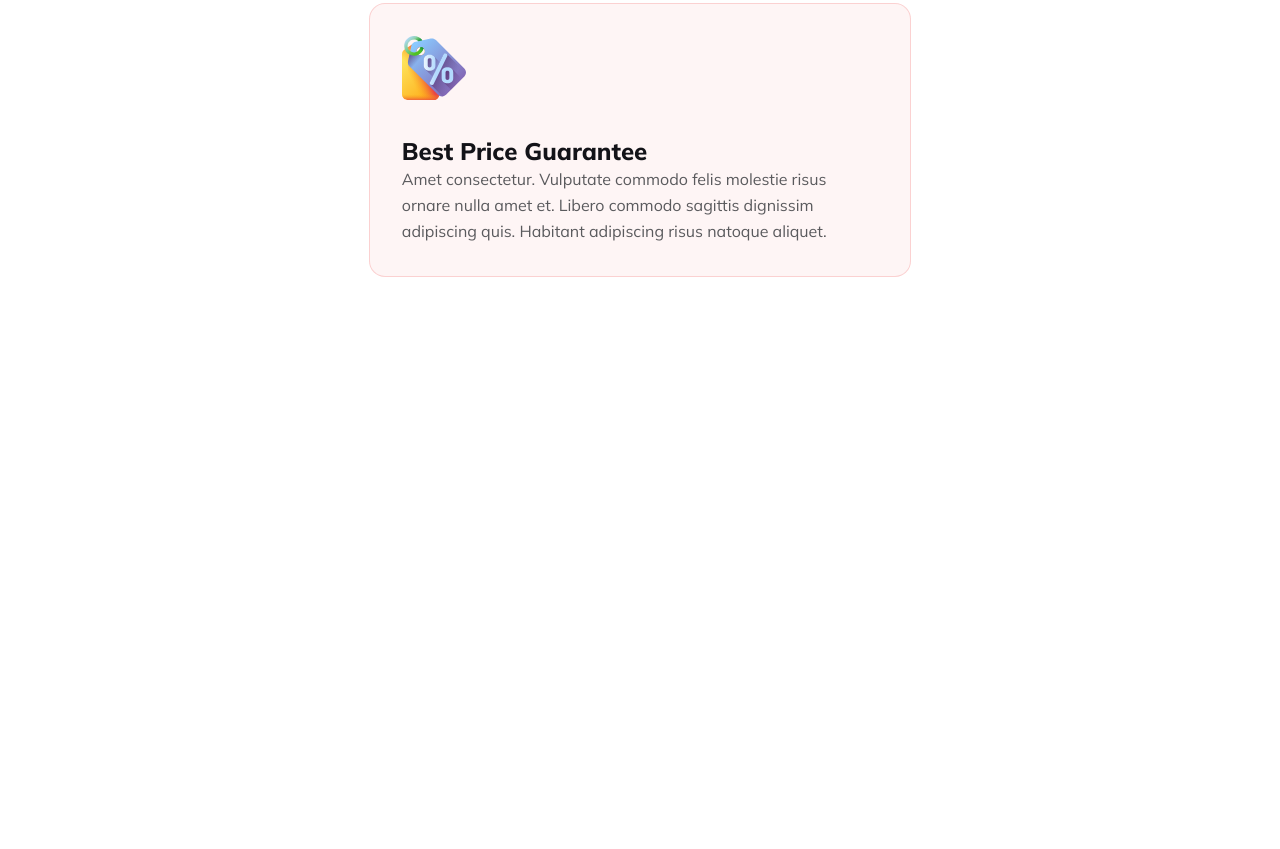
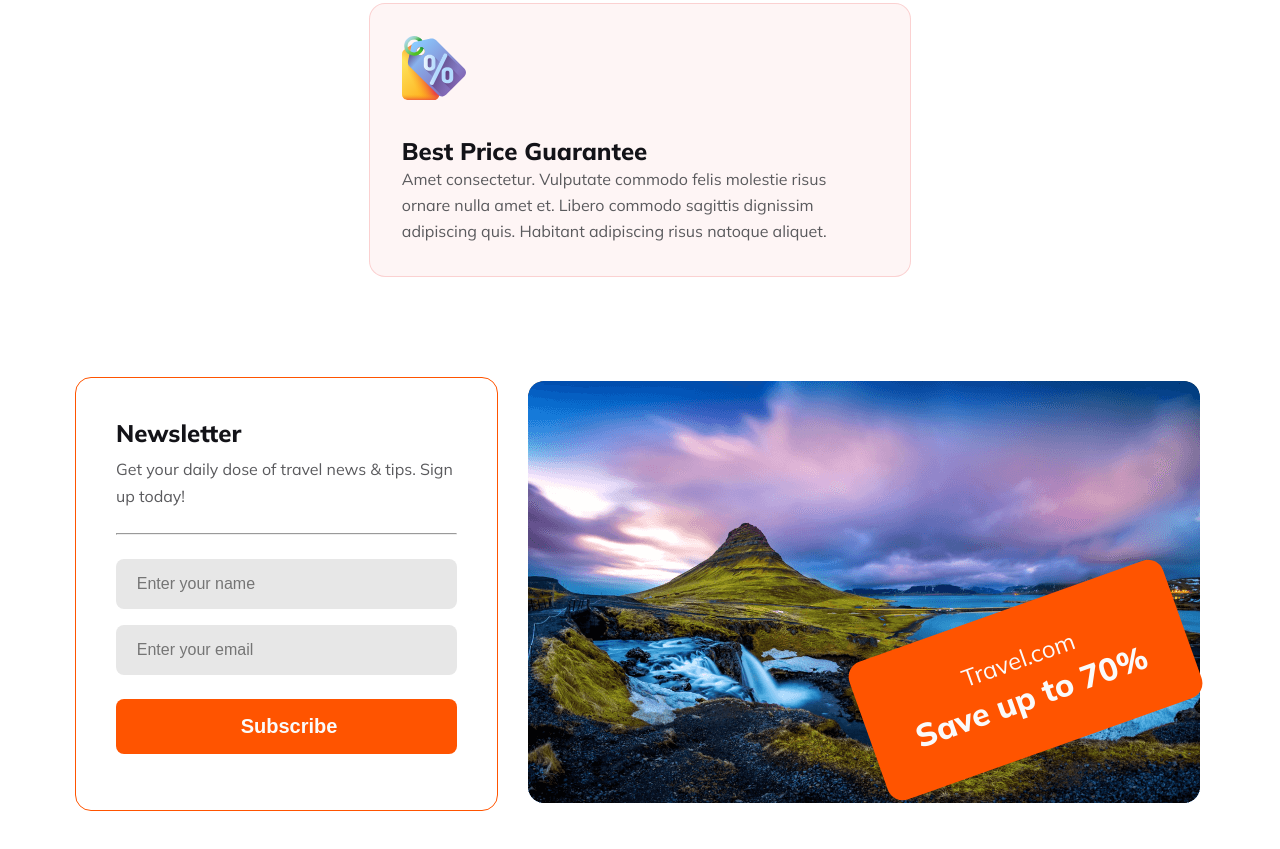
Before and after one commit to towhid046/assignment-2, a plain HTML site: page index.html in a window 1280 px wide. Shown: the part 3018-3867 px from the top of the page. Before the commit the page ends 3395 px from the top, so only its background shows below. Drawn offline with Linux system fonts and the light colour scheme.

Commit message:
added newsletter section

```diff
--- a/index.html
+++ b/index.html
@@ -170,6 +170,27 @@
         </div>
       </section>
 
+      <!-- Newsletter section -->
+      <section class="mb-100 newsletter d-flex jc-sb ai-center gap-30">
+        <div class="newsletter-subscribe">
+          <h3>Newsletter</h3>
+          <p class="section-paragraph2">Get your daily dose of travel news & tips. Sign up today!</p>
+          <hr>
+          <form action="">
+            <input type="text" placeholder="Enter your name">
+            <input type="email" placeholder="Enter your email">
+            <input class="primary-btn" type="submit" value="Subscribe">
+          </form>
+        </div>
+        <div class="newsletter-image">
+          <img src="/images/newsletter-img.png" alt="">
+          <div class="newsletter-img-website-link">
+            <p>Travel.com</p>
+            <h2>Save up to 70%</h2>
+          </div>
+        </div>
+      </section>
+
     </main>
     <footer></footer>
   </body>
--- a/styles/style.css
+++ b/styles/style.css
@@ -21,6 +21,7 @@ html{
     --heading-color:#131318;
     --paragraph-color:#131318b3;
     --paragraph2-color:#5A5A5D;
+    --color-light:#1313181a;;
     /* font size */
     /* font-weight */
     --fw-light:300;
@@ -300,11 +301,69 @@ nav{
     font-size: 1.5rem;
 }
 
+/* Newsletter reladed styles */
+.newsletter-subscribe{
+    border: 1px solid var(--primary-color);
+    padding: 2.5rem;
+    border-radius: 1rem;
+}
+.newsletter-subscribe > h3 {
+    color: var(--heading-color);
+    font-size: 1.5rem;
+    font-weight: var(--fw-extraBold);
+    margin-bottom: .5rem;
+}
+.newsletter-subscribe > hr{
+    color: var(--color-dark-light);
+    height: 1px;
+    margin: 1.5rem 0;
+}
+.newsletter-subscribe > form input {
+    border: none;
+    outline: none;
+    padding:1rem 1rem 1rem 1.30rem ;
+    display: block;
+    width: 100%;
+    color: var(--color-light-dark);
+    font-size: 1rem;
+    margin-bottom: 1rem;
+    border-radius: .5rem;
+    background-color:  var(--color-light);
+}
+.newsletter-subscribe > form > input.primary-btn{
+    background-color: var(--primary-color);
+    color: var(--color-white);
+    font-weight: var(--fw-extraBold);
+    font-size: 1.25rem;
+    margin-top: 1.5rem;
+}
+.newsletter-image{
+    position: relative;
+    width: 72%;
+}
+.newsletter-img-website-link{
+    padding: 2.25rem 2.8rem;
+    text-align: center;
+    position: absolute;
+    bottom: 3.4rem;
+    right: .8rem;
+    background-color: var(--primary-color);
+    border-radius: 1rem;
+    transform: rotate(-19.628deg);
+    color: var(--color-white);
+}
+.newsletter-img-website-link p{
+    font-size: 1.5rem;
+    font-weight: var(--fw-regular);
+    margin-bottom: .25rem;
+}
+.newsletter-img-website-link h2{
+    font-size: 2rem;
+    font-weight: var(--fw-extraBold);
+}
+
 /* Responsive related styles */
 /* media query for small devices */
-.hide{
-    display: none;
-}
 @media screen and (max-width:600px) {
     :root{
         font-size: 14px;
@@ -352,9 +411,16 @@ nav{
     }
     .tours-article,
     .row,
-    .choose-boxes
+    .choose-boxes,
+    .newsletter
     {
         flex-direction: column;
+    }
+    .newsletter-image{
+        width: 100%;
+    }
+    .newsletter-img-website-link{
+        padding: 1.25rem;
     }
     .choose-box{
         width: 100%;
```
Also changed, not shown: images/newsletter-img.png (renamed from images/Rectangle 8 (1).png).
